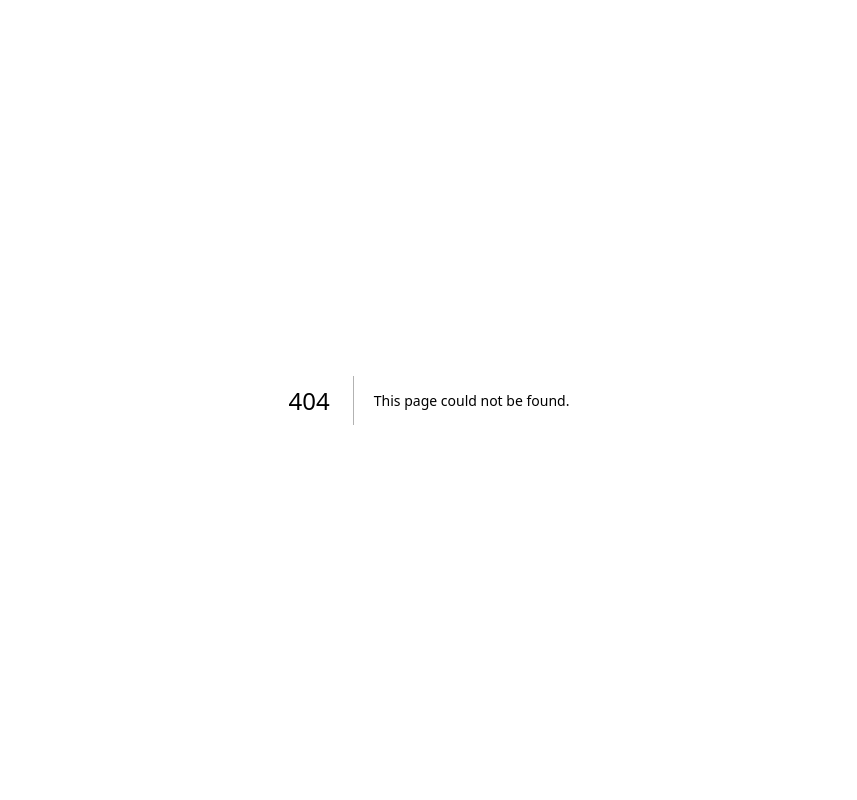
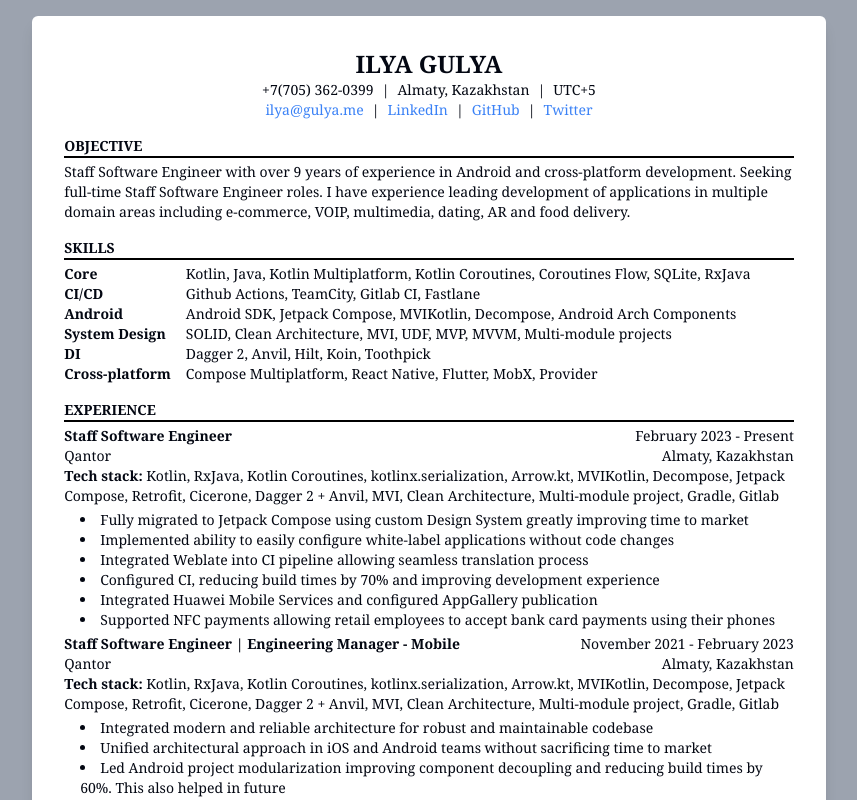
Before and after one commit to IlyaGulya/cv, a Next.js app: page /new in a window 1280 px wide. Before the commit this address had no page. Shown: the top 800 px of the page, without its empty margins (211-1068 px from the left). Built offline with nearby package versions, Linux system fonts and the light colour scheme.

Commit message:
New resume layout

```diff
--- a/package.json
+++ b/package.json
@@ -37,5 +37,5 @@
     "tailwindcss": "^3.4.0",
     "typescript": "^5"
   },
-  "packageManager": "yarn@4.1.0"
+  "packageManager": "yarn@4.2.2"
 }
--- /dev/null
+++ b/src/app/new/page.tsx
@@ -0,0 +1,110 @@
+import { RESUME_DATA } from "@/data/resume-data";
+
+const data = RESUME_DATA;
+
+export default function Print() {
+  return (
+    <div className="grid min-h-screen font-serif place-items-center bg-gray-400">
+      <main
+        className="m-4 h-[297mm] w-[210mm] overflow-hidden rounded-md bg-white p-8 shadow-lg print:m-0 print:h-screen print:w-screen print:rounded-none print:shadow-none"
+      >
+        <section className="flex flex-row justify-center font-semibold text-2xl uppercase">
+          {RESUME_DATA.name}
+        </section>
+        <section className="flex flex-row justify-center text-sm gap-2">
+          <a href={`tel:${RESUME_DATA.contact.tel}`}>
+            <span>{RESUME_DATA.contact.tel}</span>
+          </a>
+          <span>|</span>
+          <a href={RESUME_DATA.locationLink}>
+            <span>{RESUME_DATA.location}</span>
+          </a>
+          <span>|</span>
+          <span>{RESUME_DATA.timezone}</span>
+        </section>
+        <section className="flex flex-row justify-center text-sm gap-2">
+          <a href={`mailto:${RESUME_DATA.contact.email}`}>
+            <span className="text-blue-500">{RESUME_DATA.contact.email}</span>
+          </a>
+          <span>|</span>
+          {RESUME_DATA.contact.social.map((social, index) => (
+            <>
+              <a key={social.name} href={social.url}>
+                <span className="text-blue-500 print:hidden">{social.name}</span>
+                {!social.hideForPrint && (
+                  <span className="text-blue-500 hidden print:block">{social.url.replace("https://", "")}</span>
+                )}
+              </a>
+              {index !== RESUME_DATA.contact.social.length - 1 && (
+                <span>|</span>
+              )}
+            </>
+          ))}
+        </section>
+        <section>
+          <SectionTitle>Objective</SectionTitle>
+          <p className="text-sm">{RESUME_DATA.summary}</p>
+        </section>
+
+        <section>
+          <SectionTitle>Skills</SectionTitle>
+          {Object.entries(RESUME_DATA.skills).map(([category, skills]) => (
+            <div key={category} className="grid grid-cols-12 text-sm">
+              <span className="font-semibold col-span-2">{category}</span>
+              <span className="col-span-10">{skills.join(", ")}</span>
+            </div>
+          ))}
+        </section>
+
+        <section className="text-sm">
+          <SectionTitle>Experience</SectionTitle>
+          {RESUME_DATA.work.map((experience) => (
+            <div key={`${experience.start + experience.end + experience.title}`}>
+              <div className="flex justify-between">
+                <span className="font-semibold">{experience.title}</span>
+                <span>{experience.start} - {experience.end}</span>
+              </div>
+              <div className="flex justify-between">
+                <a href={experience.link}>{experience.company}</a>
+                <span>{experience.location}</span>
+              </div>
+              <p><b>Tech stack: </b> {experience.techStack?.join(", ")}</p>
+              {experience.bullets && experience.bullets.length > 0 && (
+                <ul className="pl-4 pt-1 pb-1 list-disc list-inside">
+                  {experience.bullets.map(bullet => (
+                    <li key={bullet}>{bullet}</li>
+                  ))}
+                </ul>
+              )}
+            </div>
+          ))}
+        </section>
+
+        <section>
+          <SectionTitle>Education</SectionTitle>
+          {RESUME_DATA.education.map((education) => (
+            <div key={education.school} className="text-sm">
+              <div className="flex justify-between">
+                <p className="font-semibold">{education.degree}</p>
+                <span>{education.start} - {education.end}</span>
+              </div>
+              <p>{education.school}</p>
+            </div>
+          ))}
+        </section>
+
+      </main>
+    </div>
+  );
+}
+
+export type SectionTitleProps = {
+  children: string
+}
+
+const SectionTitle: React.FC<SectionTitleProps> = props => (
+  <>
+    <h1 className="text-sm mt-4 font-semibold uppercase">{props.children}</h1>
+    <span className="border-[0.5px] border-black flex-grow flex mb-1"></span>
+  </>
+);
--- a/src/data/resume-data.tsx
+++ b/src/data/resume-data.tsx
@@ -6,44 +6,45 @@
 export const RESUME_DATA: ResumeData = {
   name: "Ilya Gulya",
   initials: "IG",
-  location: "Almaty, Kazakhstan, UTC+5",
+  location: "Almaty, Kazakhstan",
   locationLink: "https://www.google.com/maps/place/Almaty",
+  timezone: "UTC+5",
   about:
     "Experienced Staff Software Engineer focused on building high-quality software in a timely manner. ",
-  summary:
-    "I helped multiple teams to significantly improve their developer experience and time to market. " +
-    "I have experience leading development of applications in multiple domain areas including e-commerce, " +
-    "multimedia, dating, AR and food delivery. " +
-    "I'm proficient in using modern development stack and working in an agile environment. " +
-    "Currently, I work mostly with Kotlin, Jetpack Compose, Kotlinx Coroutines and MVI. " +
-    "I have over 9 years of experience in building mobile applications.",
+  summary: (<span>
+    Staff Software Engineer with over 9 years of experience in Android and cross-platform development.
+    Seeking full-time Staff Software Engineer roles.
+    I have experience leading development of applications in multiple domain areas including e-commerce,
+    VOIP, multimedia, dating, AR and food delivery.
+  </span>),
   avatarUrl: "https://avatars.githubusercontent.com/u/668727?v=4",
   personalWebsiteUrl: "https://gulya.me",
   contact: {
     email: "ilya@gulya.me",
-    tel: "+77053620399",
+    tel: "+7(705) 362-0399",
     social: [
+      {
+        name: "LinkedIn",
+        url: "https://www.linkedin.com/in/IlyaGulya/",
+        icon: LinkedInIcon,
+      },
       {
         name: "GitHub",
         url: "https://github.com/IlyaGulya",
         icon: GitHubIcon,
       },
       {
-        name: "LinkedIn",
-        url: "https://www.linkedin.com/in/IlyaGulya/",
-        icon: LinkedInIcon,
-      },
-      {
         name: "Twitter",
         url: "https://twitter.com/IlyaGulya",
         icon: TwitterIcon,
+        hideForPrint: true,
       },
     ],
   },
   education: [
     {
       school: "Siberian state university of telecommunications and informatics",
-      degree: "Bachelor's Degree in Infocommunication technologies and communication systems",
+      degree: "Bachelor of Infocommunication technologies",
       start: "2012",
       end: "2016",
     },
@@ -51,11 +52,12 @@
   work: [
     {
       company: "Qantor",
+      location: "Almaty, Kazakhstan",
       link: "https://qantor.ru/",
       badges: [],
       title: "Staff Software Engineer",
       logo: QantorIcon,
-      start: "2023",
+      start: "February 2023",
       end: "Present",
       summary: "Leading the ongoing development of e-commerce platform",
       bullets: [
@@ -87,12 +89,13 @@
     },
     {
       company: "Qantor",
+      location: "Almaty, Kazakhstan",
       link: "https://qantor.ru/",
       badges: [],
       title: "Staff Software Engineer | Engineering Manager - Mobile",
       logo: QantorIcon,
-      start: "2021",
-      end: "2023",
+      start: "November 2021",
+      end: "February 2023",
       summary: `Led the ongoing
         development of customer and employee applications for largest jewellery store in Russia.
         I've managed both the Android and iOS development teams.`,
@@ -124,12 +127,13 @@
     },
     {
       company: "Yandex",
+      location: "Moscow, Russia",
       link: "https://yandex.com",
       badges: [],
       title: "Staff Software Engineer",
       logo: YandexIcon,
-      start: "2019",
-      end: "2021",
+      start: "March 2019",
+      end: "November 2021",
       summary: `My role involved guiding the technical direction of the Yandex.Eats Android
        team. This included, but was not limited to: architectural decisions,
        refactoring planning, configuration and performance management
@@ -163,12 +167,13 @@
     },
     {
       company: "i20.biz",
+      location: "Novosibirsk, Russia",
       link: "https://i20.biz",
       title: "Senior Android Developer | Engineering Manager - Mobile",
       badges: [],
       logo: null,
-      start: "2017",
-      end: "2019",
+      start: "June 2017",
+      end: "March 2019",
       techStack: [
         "Kotlin",
         "RxJava",
@@ -189,6 +194,7 @@
     },
     {
       company: "i20.biz",
+      location: "Novosibirsk, Russia",
       link: "https://i20.biz",
       badges: [],
       techStack: [
@@ -209,17 +215,18 @@
       ],
       title: "Android Developer",
       logo: null,
-      start: "2015",
-      end: "2017",
+      start: "May 2015",
+      end: "June 2017",
     },
   ],
   skills: {
     "Core": [
       "Kotlin",
       "Java",
+      "Kotlin Multiplatform",
       "Kotlin Coroutines",
       "Coroutines Flow",
-      "KMP",
+      "SQLite",
       "RxJava",
     ],
     "CI/CD": [
@@ -231,21 +238,19 @@
     "Android": [
       "Android SDK",
       "Jetpack Compose",
-      "Compose Multiplatform",
       "MVIKotlin",
       "Decompose",
-      "Android Architecture Components",
-      "OkHttp",
-      "Retrofit",
-      "Gson",
-      "Moshi",
-      "kotlinx.serialization",
-      "SQLite",
-      "Room",
-      "SQLDelight",
-      "Realm",
-      "Jetpack Navigation",
-      "Cicerone",
+      "Android Arch Components",
+      // "OkHttp",
+      // "Retrofit",
+      // "Gson",
+      // "Moshi",
+      // "kotlinx.serialization",
+      // "Room",
+      // "SQLDelight",
+      // "Realm",
+      // "Jetpack Navigation",
+      // "Cicerone",
     ],
     "System Design": [
       "SOLID",
@@ -254,17 +259,18 @@
       "UDF",
       "MVP",
       "MVVM",
-      "REST API",
+      // "REST API",
       "Multi-module projects",
     ],
-    "Dependency Injection": [
+    "DI": [
       "Dagger 2",
+      "Anvil",
       "Hilt",
-      "Anvil",
       "Koin",
       "Toothpick",
     ],
     "Cross-platform": [
+      "Compose Multiplatform",
       "React Native",
       "Flutter",
       "MobX",
```
Also changed, not shown: src/data/types.tsx (+5 -2 lines), .yarnrc.yml.
